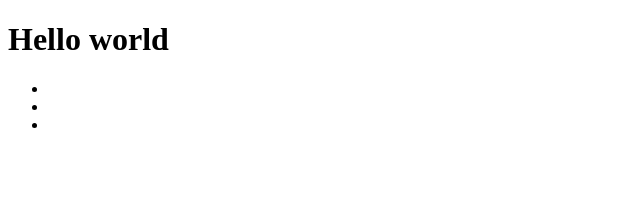
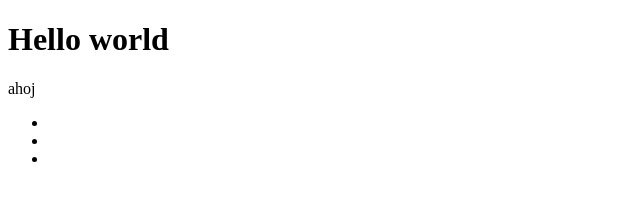
Before and after one commit to michaldzmura/2c-web-2024, a plain HTML site: page index.html in a window 1280 px wide. Shown: the full height of the page, 0-640 px from the left. Drawn offline with Linux system fonts and the light colour scheme.

Commit message:
Update index.html

```diff
--- a/index.html
+++ b/index.html
@@ -7,6 +7,7 @@
 </head>
 <body>
     <h1>Hello world</h1>
+    <header>ahoj</header>
     <nav>
         <ul>
             <li>
```
